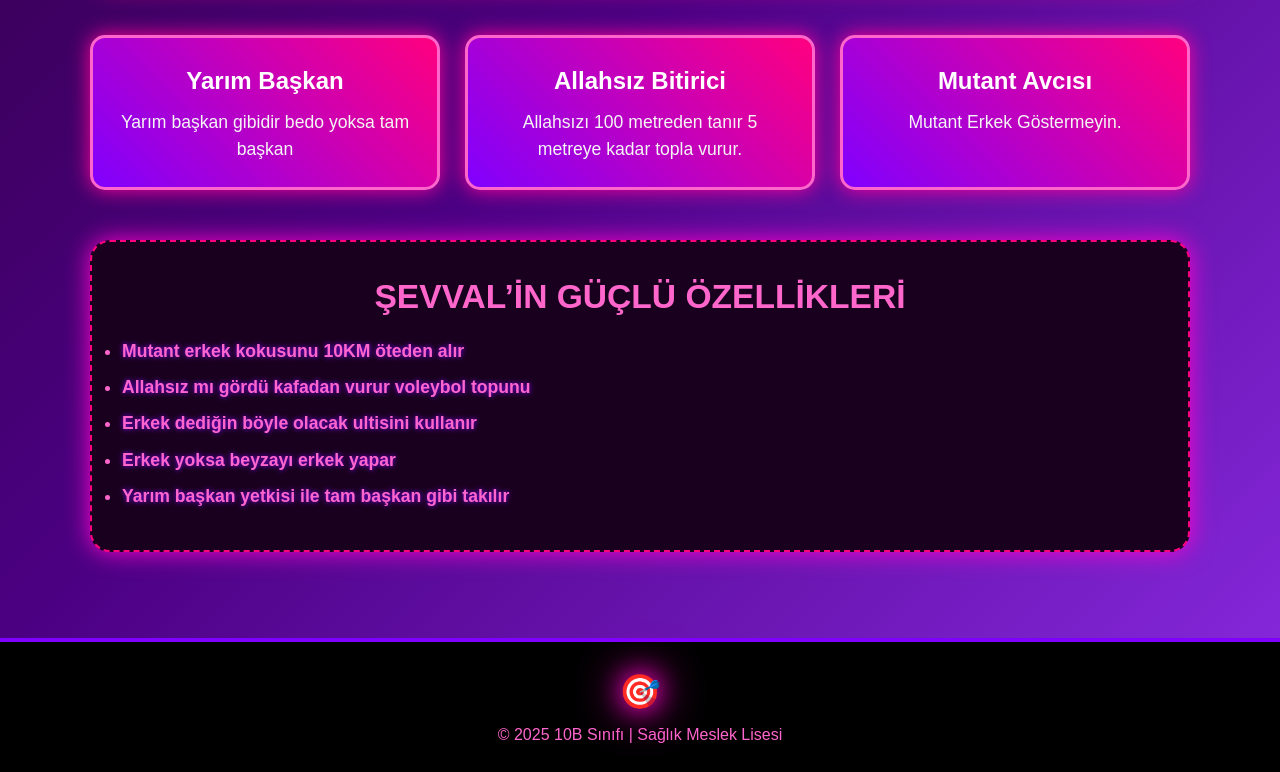
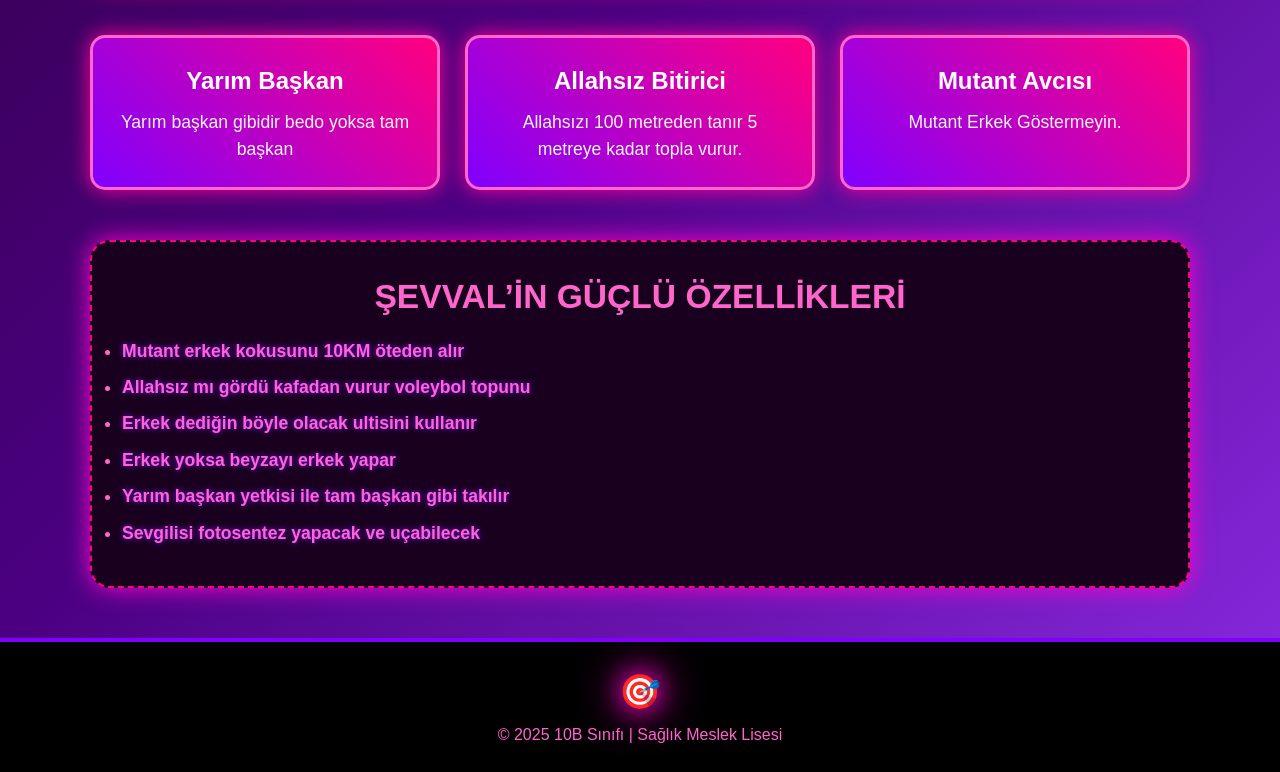
Before and after one commit to LoLChC/10B, a Django app: page /sevval/ in a window 1280 px wide. Shown: the part 761-1533 px from the top of the page. Run offline with Django 4.2, Linux system fonts and the light colour scheme; data comes from the database, SQL or seed files in the repository.

Commit message:
Auto commit

```diff
--- a/main/templates/sevval.html
+++ b/main/templates/sevval.html
@@ -43,6 +43,7 @@
                 <li class="heavy-text">Erkek dediğin böyle olacak ultisini kullanır</li>
                 <li class="heavy-text">Erkek yoksa beyzayı erkek yapar</li>
                 <li class="heavy-text">Yarım başkan yetkisi ile tam başkan gibi takılır</li>
+                <li class="heavy-text">Sevgilisi fotosentez yapacak ve uçabilecek</li>
             </ul>
         </section>
     </main>
```
